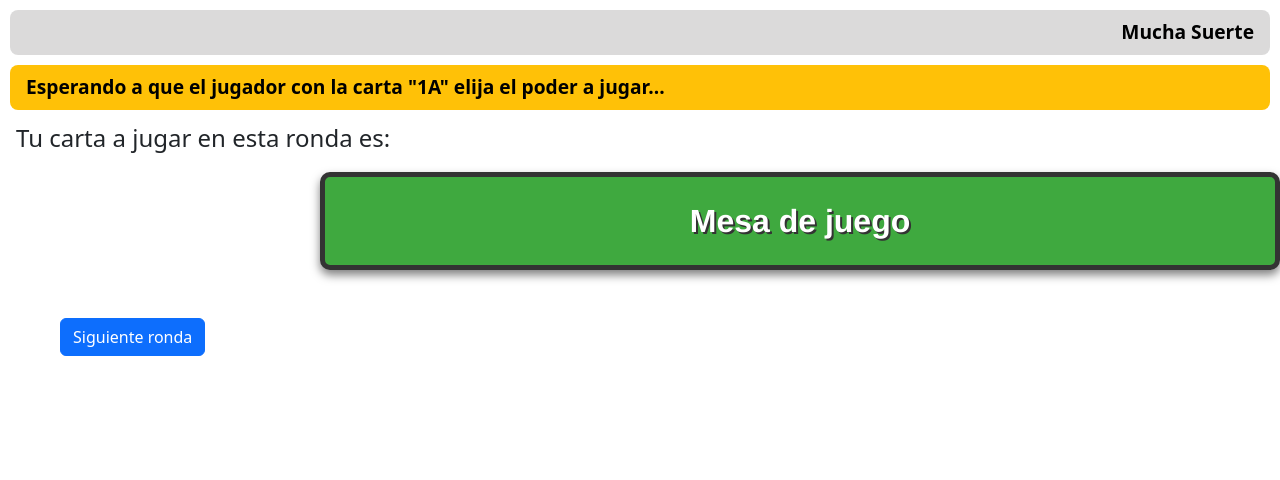
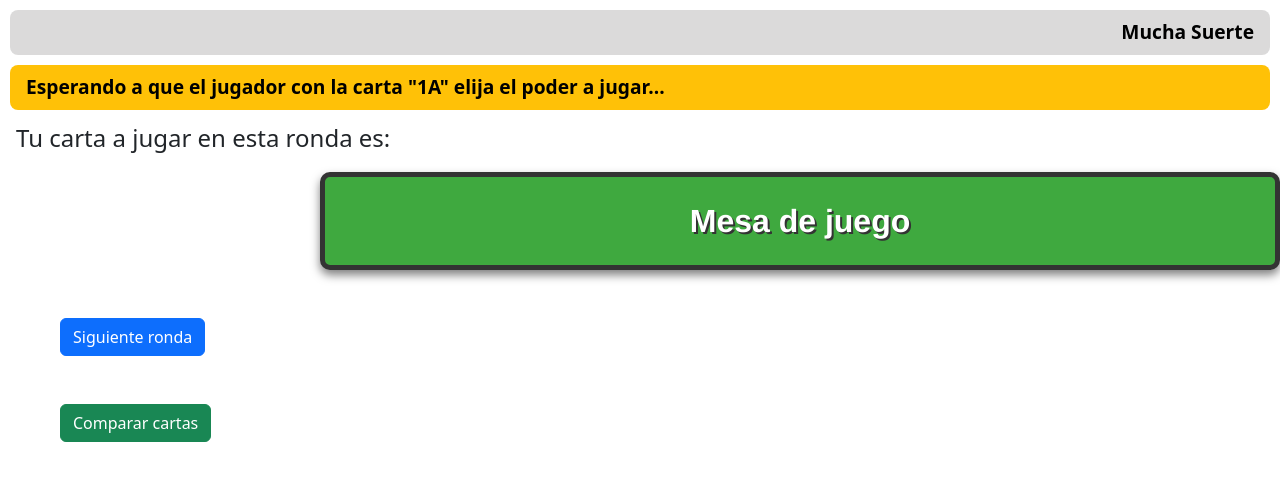
Before and after one commit to CarlosNC-DEV/BATTLE-RETO-FRONTED, a React (Vite) app: page /sala/1/juego/1 in a window 1280 px wide. Shown: the top 480 px of the page. Built offline with nearby package versions, Linux system fonts and the light colour scheme; no server answers.

Commit message:
Se agrega lo de cambiar de ronda

```diff
--- a/src/layouts/Juego.jsx
+++ b/src/layouts/Juego.jsx
@@ -14,16 +14,20 @@ const Juego = () => {
 
     useEffect(() => {
         socket.on("recibir-cartas", (jugadoresConCartas) => {
+            console.log(jugadoresConCartas);
             const cartaJugadorActual = jugadoresConCartas[jugadorActual];
             setCartasJugador(cartaJugadorActual);
             mostrarPrimeraCarta(cartaJugadorActual);
         });
-    }, [jugadorActual]);
+
+    }, [socket, jugadorActual]);
 
     useEffect(() => {
         if (cartasJugador.some(carta => carta.idGame === "1A")) {
             setIniciaJuego(true);
         }
+        socket.emit("carta-en-juego", { jugador: jugadorActual, cartaEnJuego: cartaEnJuego });
+
     }, [cartasJugador]);
 
     const mostrarPrimeraCarta = (cartas) => {
@@ -43,6 +47,14 @@ const Juego = () => {
             setCartaEnJuego(cartaActual);
         }
     };
+
+    const compararCartas = () => {
+        console.log("Holiss")
+        socket.on("resultado-ronda", (ganador) => {
+            console.log(ganador);
+        });
+    }
+
 
 
 
@@ -100,6 +112,10 @@ const Juego = () => {
             <div className='container m-5'>
                 <button className='btn btn-primary' onClick={() => mostrarSiguienteCarta()}>Siguiente ronda</button>
             </div>
+
+            <div className='container m-5'>
+                <button className='btn btn-success' onClick={() => compararCartas()}>Comparar cartas</button>
+            </div>
         </div>
     );
 }
```
